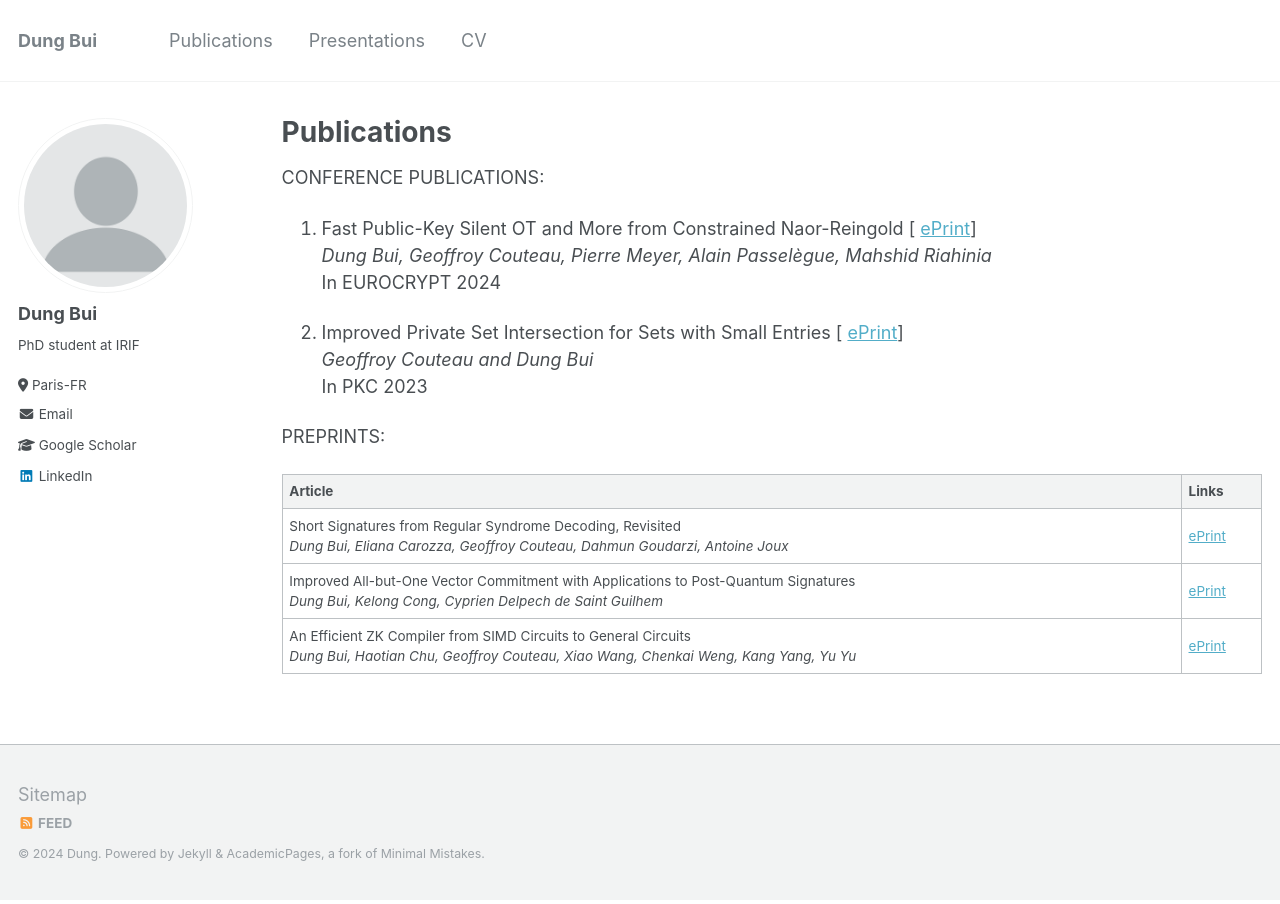
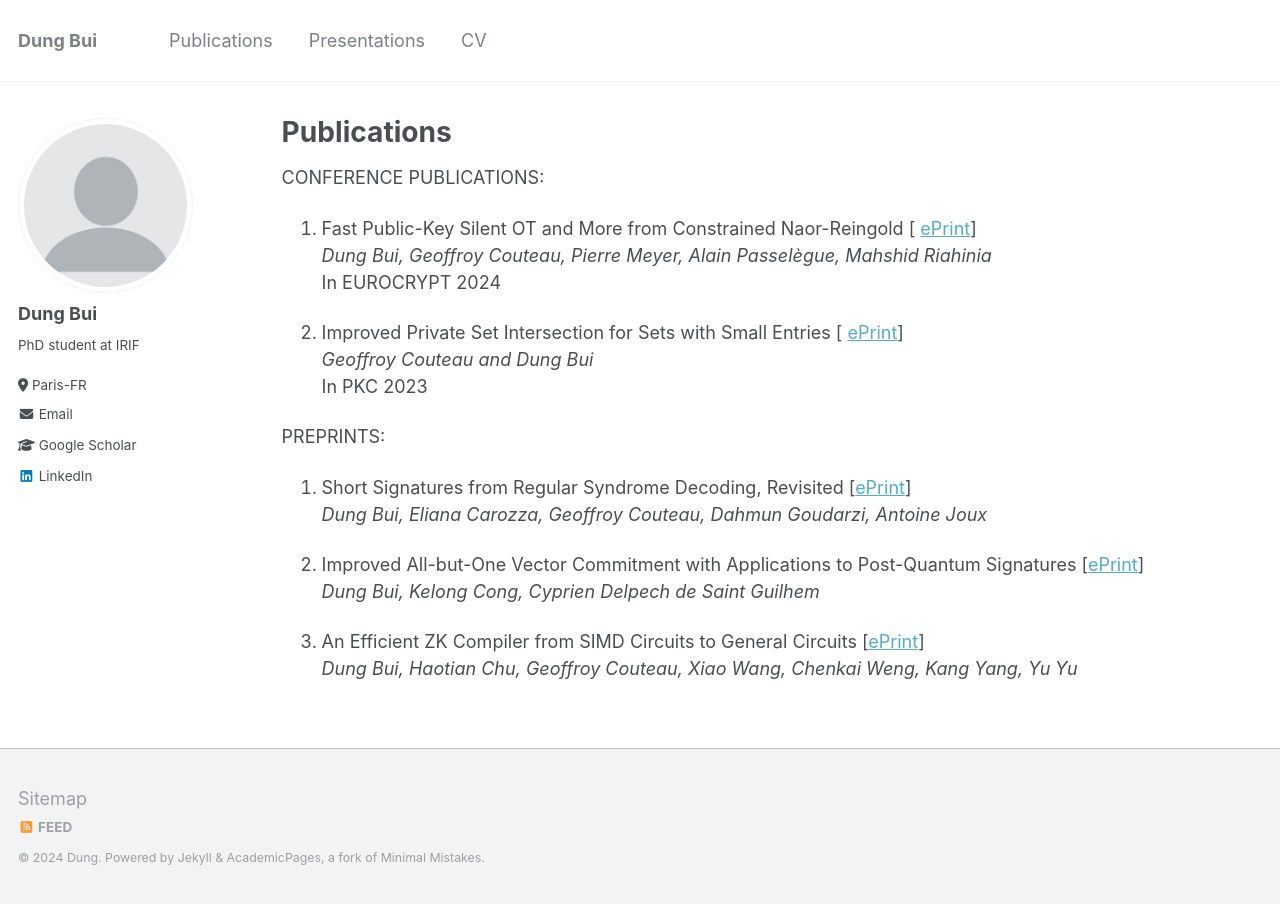
Before and after one commit to dungbui15/dungbui15.github.io, a Jekyll site: the page built from _pages/publications.md, in a window 1280 px wide. Built offline with Jekyll 4.4.1, drawn with Linux system fonts in a browser that asks for light colours.

Commit message:
Update publications.md

```diff
--- a/_pages/publications.md
+++ b/_pages/publications.md
@@ -13,14 +13,17 @@ CONFERENCE PUBLICATIONS:
    <br> *Dung Bui, Geoffroy Couteau, Pierre Meyer, Alain Passelègue, Mahshid Riahinia*
    <br> In EUROCRYPT 2024
 
-3. Improved Private Set Intersection for Sets with Small Entries [ [ePrint](https://eprint.iacr.org/2022/334.pdf)]
+2. Improved Private Set Intersection for Sets with Small Entries [ [ePrint](https://eprint.iacr.org/2022/334.pdf)]
    <br> *Geoffroy Couteau and Dung Bui*
    <br> In PKC 2023
 
 PREPRINTS:
 
-| Article                                        | Links |
-|----------------------------------- | -------------|
-| Short Signatures from Regular Syndrome Decoding, Revisited <br> *Dung Bui, Eliana Carozza, Geoffroy Couteau, Dahmun Goudarzi, Antoine Joux* | [ePrint](https://eprint.iacr.org/2024/252) |
-| Improved All-but-One Vector Commitment with Applications to Post-Quantum Signatures <br> *Dung Bui, Kelong Cong, Cyprien Delpech de Saint Guilhem* | [ePrint](https://eprint.iacr.org/2024/097) |
-|An Efficient ZK Compiler from SIMD Circuits to General Circuits <br> *Dung Bui, Haotian Chu, Geoffroy Couteau, Xiao Wang, Chenkai Weng, Kang Yang, Yu Yu* | [ePrint](https://eprint.iacr.org/2023/1610) |
+1. Short Signatures from Regular Syndrome Decoding, Revisited [[ePrint](https://eprint.iacr.org/2024/252)]
+    <br> *Dung Bui, Eliana Carozza, Geoffroy Couteau, Dahmun Goudarzi, Antoine Joux*
+
+2. Improved All-but-One Vector Commitment with Applications to Post-Quantum Signatures [[ePrint](https://eprint.iacr.org/2024/097)]
+  <br> *Dung Bui, Kelong Cong, Cyprien Delpech de Saint Guilhem*
+
+3. An Efficient ZK Compiler from SIMD Circuits to General Circuits [[ePrint](https://eprint.iacr.org/2023/1610)]
+<br> *Dung Bui, Haotian Chu, Geoffroy Couteau, Xiao Wang, Chenkai Weng, Kang Yang, Yu Yu*
```
